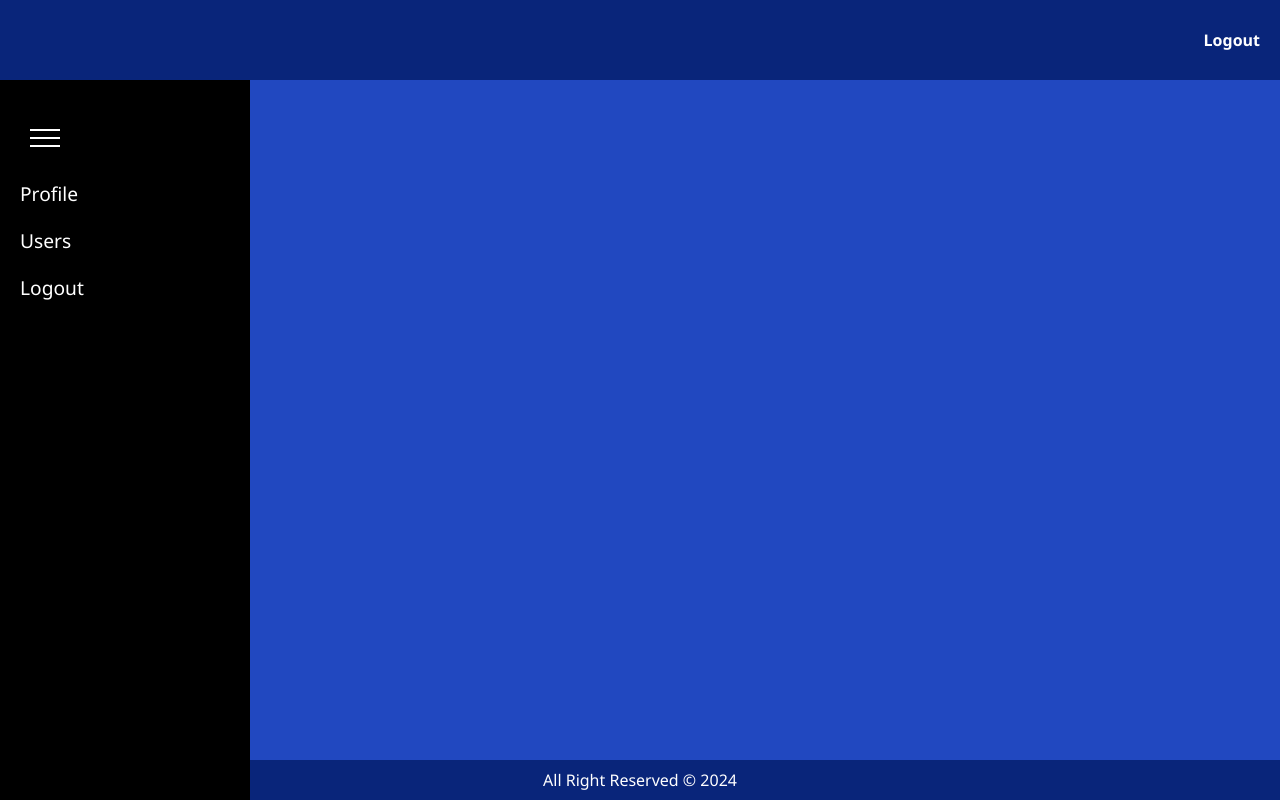
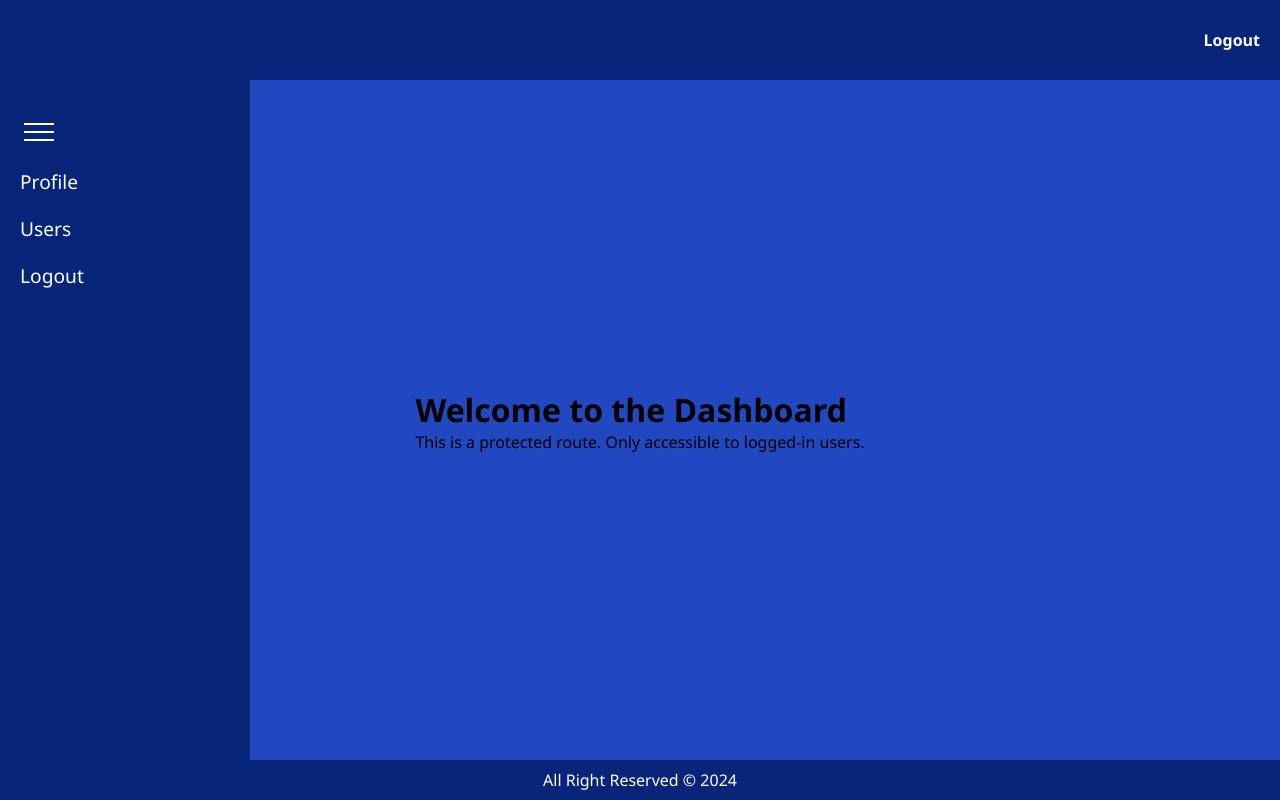
Before and after one commit to LnD-Brainstaiton/Healthcare-Frontend, a React (Create React App) app: page /dashboard in a window 1280 px wide. Built offline with nearby package versions, Linux system fonts and the light colour scheme; sample sign-in values are in the browser's storage.

Commit message:
dashboard initialized

```diff
--- a/src/App.js
+++ b/src/App.js
@@ -10,6 +10,7 @@ import ProtectedRoute from "./components/ProtectedRoute"
 import Login from "./components/LoginComponent"
 import Logout from "./components/LogoutComponent"
 import Sidebar from "./components/Sidebar"
+import Dashboard from "./components/Dashboard";
 
 
 function App() {
@@ -43,10 +44,10 @@ function App() {
                             element={<Login onLogin={handleLogin} />} // Pass the login handler
                         />
                         <Route
-                            path="/users"
+                            path="/dashboard"
                             element={
                             <ProtectedRoute>
-                                {/* <Dashboard /> */}
+                                <Dashboard />
                             </ProtectedRoute>
                             }
                         />
--- /dev/null
+++ b/src/components/Dashboard.js
@@ -0,0 +1,13 @@
+import React from "react";
+
+const Dashboard = () => {
+    return (
+        <div className="dashboard">
+            <h1>Welcome to the Dashboard</h1>
+            <p>This is a protected route. Only accessible to logged-in users.</p>
+            {/* Add more content or components here, such as user data, statistics, etc. */}
+        </div>
+    );
+};
+
+export default Dashboard;
--- a/src/styles/Sidebar.css
+++ b/src/styles/Sidebar.css
@@ -2,7 +2,7 @@
 .sidebar {
   height: 100vh;
   width: 250px;
-  background-color: #000000;
+  background-color: #09257a;
   color: white;
   padding: 20px;
   position: fixed;
@@ -63,18 +63,16 @@
 
 /* Button for toggling */
 .toggle-btn {
-  background-color: #000000;
+  background-color: #09257a;
   color: white;
   border: none;
   cursor: pointer;
-  padding: 10px;
   width: 100%;
   text-align: left;
+  padding: 4px;
 }
 
-.toggle-btn:hover {
-  background-color: #000000;
-}
+
 
 .toggle-btn:focus {
   outline: none;
```
